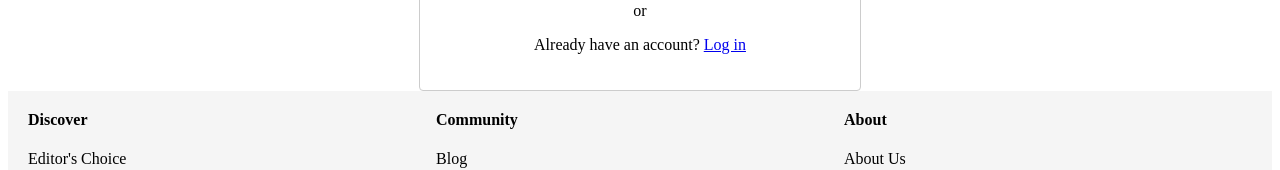
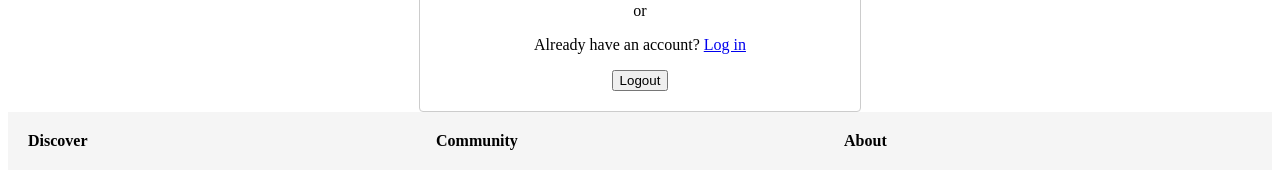
Before and after one commit to Volatyl/picture-lens-client, a React (Create React App) app: page /join in a window 1280 px wide. Shown: the part 756-926 px from the top of the page. Built offline with nearby package versions, Linux system fonts and the light colour scheme.

Commit message:
add singuplogic

```diff
--- a/src/components/JoinPage.js
+++ b/src/components/JoinPage.js
@@ -1,9 +1,11 @@
 import React, { useState } from "react";
+import { useNavigate } from "react-router-dom";
 
 const JoinPage = () => {
   const [username, setUsername] = useState("");
   const [email, setEmail] = useState("");
   const [password, setPassword] = useState("");
+  const navigate = useNavigate();
 
   const handleSubmit = (event) => {
     event.preventDefault();
@@ -20,6 +22,8 @@
       .then((data) => {
         // Handle the response data
         console.log(data);
+        // Redirect to the home page after successful registration
+        navigate("/"); // Replace "/" with the appropriate route for the home page
       })
       .catch((error) => {
         // Handle any errors
@@ -30,6 +34,12 @@
     setUsername("");
     setEmail("");
     setPassword("");
+  };
+
+  const handleLogout = () => {
+    // Perform logout logic
+    // Redirect to the home page or login page after logout
+    navigate("/"); // Replace "/" with the appropriate route
   };
 
   return (
@@ -91,6 +101,7 @@
         <p>
           Already have an account? <a href="/login">Log in</a>
         </p>
+        <button onClick={handleLogout}>Logout</button> {/* Add the logout button */}
       </div>
     </div>
   );
```
